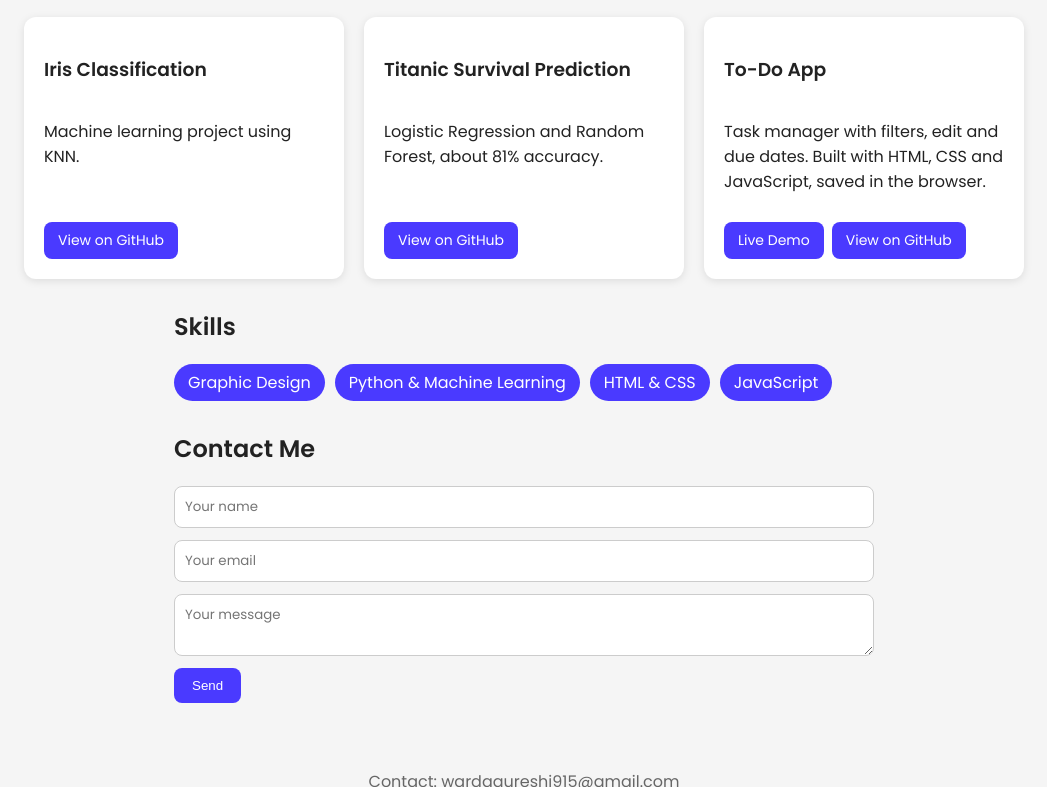
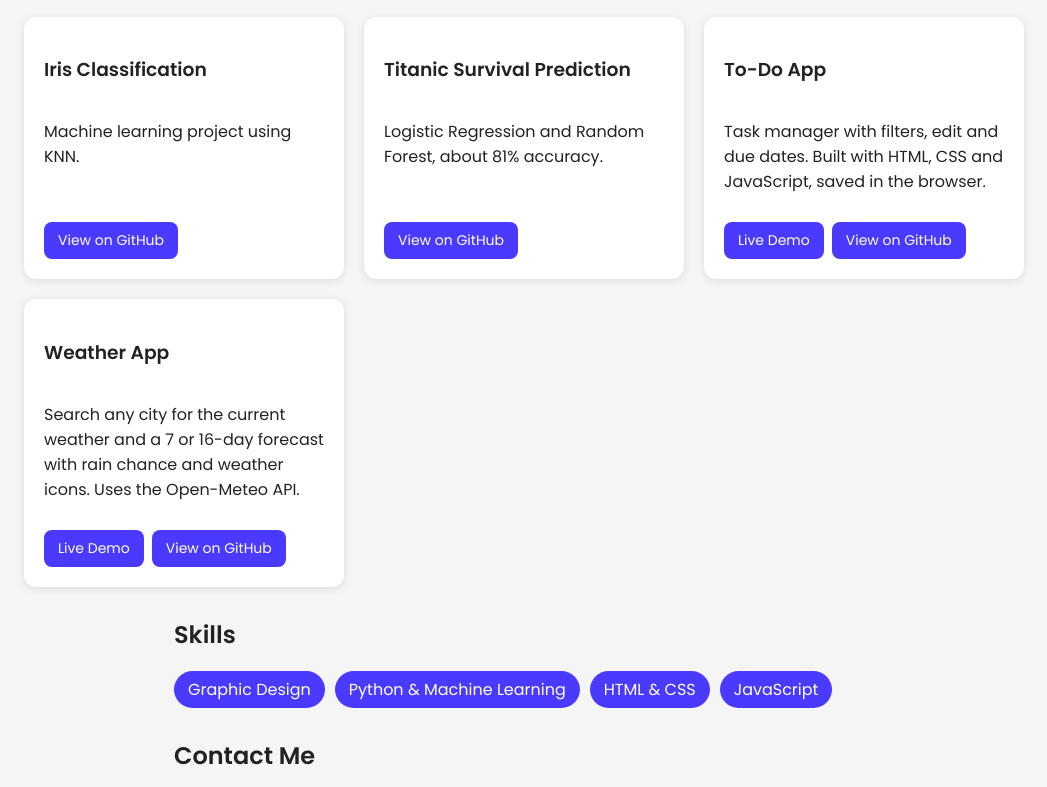
Before and after one commit to Rose874-leo/Portfolio, a plain HTML site: page index.html in a window 1280 px wide. Shown: the part 489-1276 px from the top of the page, without its empty margins (116-1163 px from the left). Drawn offline with Linux system fonts and the light colour scheme.

Commit message:
Add Weather App Card

```diff
--- a/index.html
+++ b/index.html
@@ -83,6 +83,29 @@
             >
           </div>
         </div>
+                <div class="card">
+          <h3>Weather App</h3>
+          <p>
+            Search any city for the current weather and a 7 or 16-day forecast
+            with rain chance and weather icons. Uses the Open-Meteo API.
+          </p>
+          <div class="card-buttons">
+            <a
+              class="btn"
+              href="https://warda-toufeeq.github.io/weather-app/"
+              target="_blank"
+              rel="noopener"
+              >Live Demo</a
+            >
+            <a
+              class="btn"
+              href="https://github.com/Warda-Toufeeq/weather-app"
+              target="_blank"
+              rel="noopener"
+              >View on GitHub</a
+            >
+          </div>
+        </div>
       </div>
     </section>
 
```
